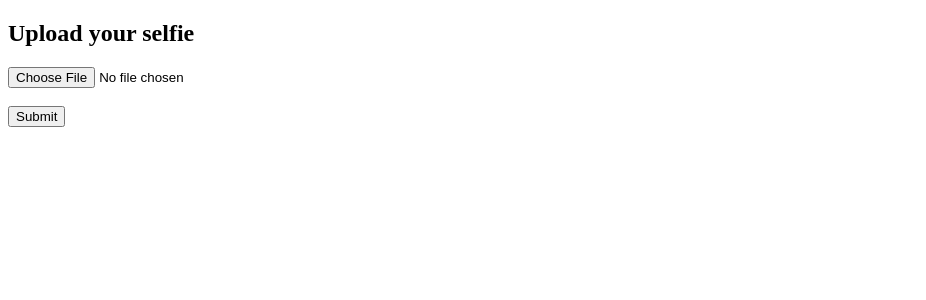
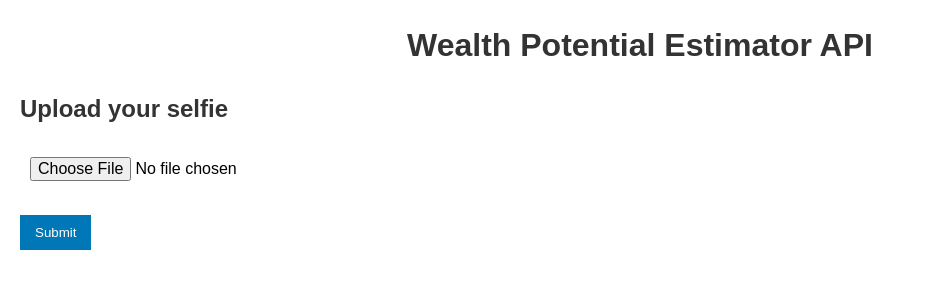
Before and after one commit to niousharf/wealth-estimator, a FastAPI app: page / in a window 1280 px wide. Shown: the top 300 px of the page, without its empty margins (0-926 px from the left). Run offline with FastAPI, Linux system fonts and the light colour scheme; parts of the project's set-up code (start-up, migrations or seed data) failed here and were passed over.

Commit message:
Update UI look in html

```diff
--- a/app/templates/upload_form.html
+++ b/app/templates/upload_form.html
@@ -1,25 +1,92 @@
-<!-- app/templates/upload_form.html -->
 <!DOCTYPE html>
-<html>
+<html lang="en">
 <head>
-    <title>Selfie Net Worth Estimator</title>
+    <meta charset="UTF-8">
+    <meta name="viewport" content="width=device-width, initial-scale=1.0">
+    <title>Wealth Potential Estimator API</title>
+    <style>
+        /* Set basic font, size, and margins */
+        body {
+            font-family: Arial, sans-serif; /* Consistent font */
+            font-size: 16px; /* Default readable font size */
+            margin: 20px;
+            line-height: 1.5;
+        }
+
+        h1 {
+            font-size: 2em;
+            color: #333;
+            text-align: center;
+        }
+
+        h2 {
+            font-size: 1.5em;
+            color: #333;
+        }
+
+        h3 {
+            font-size: 1.2em;
+            color: #0077b6; /* Light blue for net worth */
+        }
+
+        h4 {
+            font-size: 1em;
+            color: #333;
+        }
+
+        ul {
+            padding-left: 20px;
+        }
+
+        li {
+            margin-bottom: 5px;
+        }
+
+        button {
+            padding: 10px 15px;
+            background-color: #0077b6;
+            color: white;
+            border: none;
+            cursor: pointer;
+        }
+
+        button:hover {
+            background-color: #005f8c;
+        }
+
+        /* Error message style */
+        .error {
+            color: red;
+            font-size: 1em;
+        }
+
+        /* Form input styling */
+        input[type="file"] {
+            padding: 10px;
+            font-size: 1em;
+        }
+    </style>
 </head>
 <body>
+    <h1>Wealth Potential Estimator API</h1>
+
     <h2>Upload your selfie</h2>
+
     {% if error %}
-        <p style="color:red;">{{ error }}</p>
+        <p class="error">{{ error }}</p>
     {% endif %}
+
     <form action="/predict-form" method="post" enctype="multipart/form-data">
         <input type="file" name="file" accept="image/*" required><br><br>
         <button type="submit">Submit</button>
     </form>
 
     {% if net_worth %}
-        <h3>Estimated Net Worth: {{ net_worth }} CAD</h3>
+        <h3>Estimated Net Worth: {{ net_worth | round(2) }} CAD</h3>  <!-- Rounded net worth to 2 decimal places -->
         <h4>Top Similar Profiles:</h4>
         <ul>
         {% for match in matches %}
-            <li>{{ match.name }} – Net Worth: {{ match.net_worth }} – Similarity: {{ match.similarity_score }}</li>
+            <li>{{ match.name }} – Net Worth: {{ match.net_worth }} – Similarity: {{ (match.similarity_score * 100) | round(2) }}%</li>  <!-- Similarity in percentage -->
         {% endfor %}
         </ul>
     {% endif %}
```
